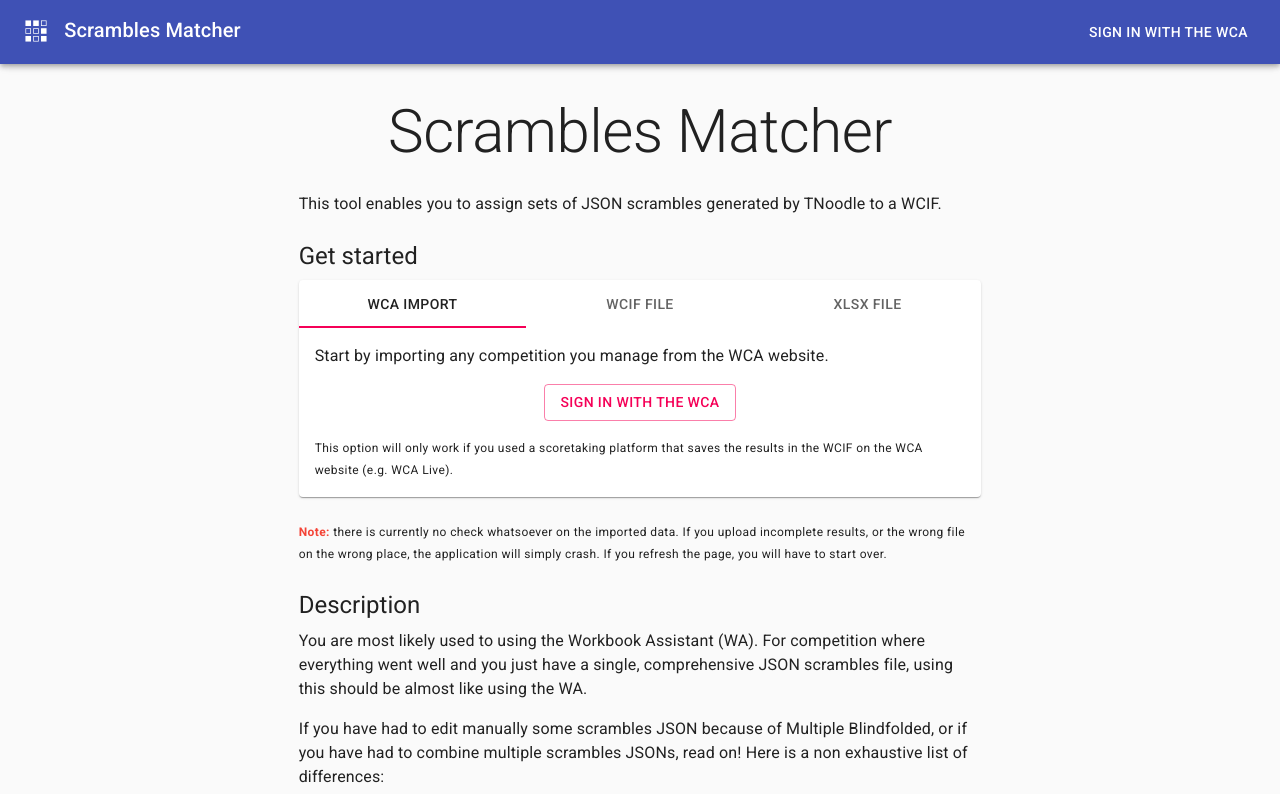
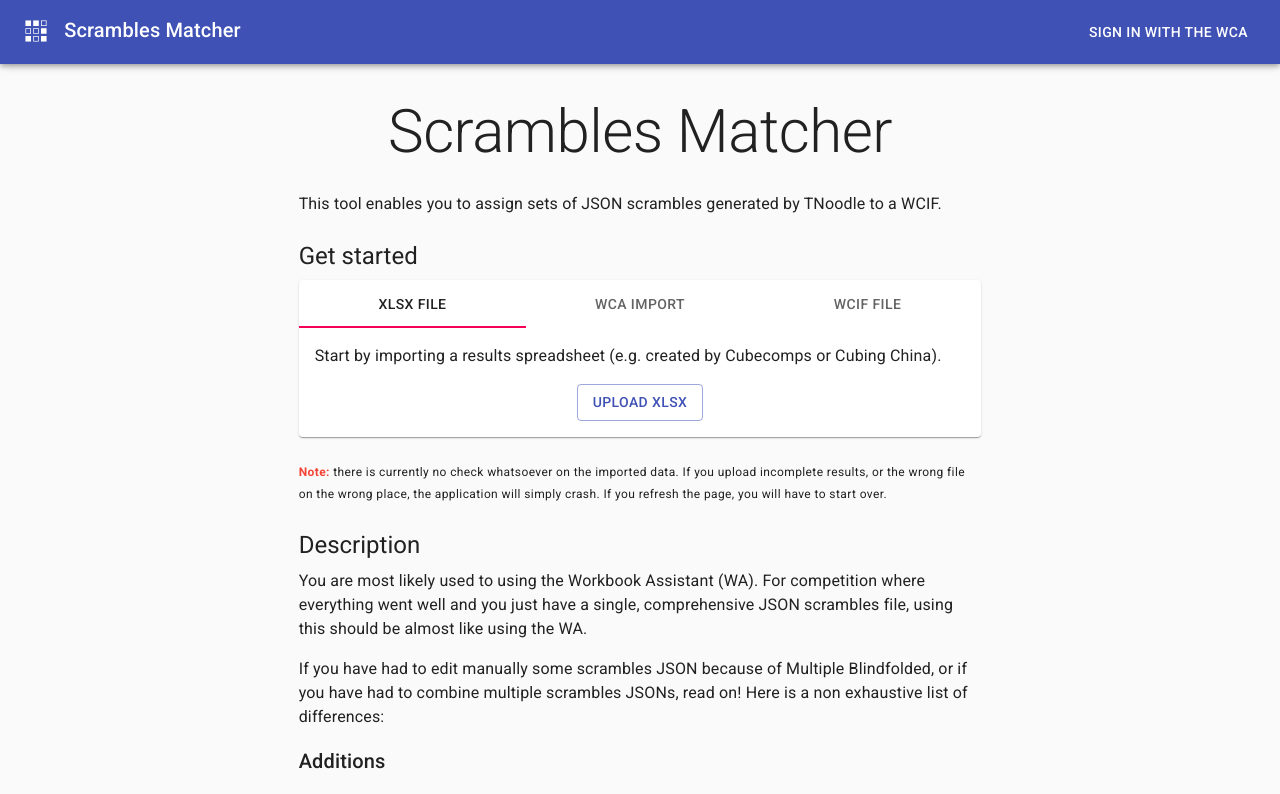
Before and after one commit to thewca/scrambles-matcher, a React (Create React App) app: page / in a window 1280 px wide. Shown: the top 794 px of the page. Built offline with nearby package versions, Linux system fonts and the light colour scheme.

Commit message:
Improve default tab activation.

```diff
--- a/src/components/App/App.jsx
+++ b/src/components/App/App.jsx
@@ -98,6 +98,7 @@ export default class App extends Component {
             importFromCompetition={this.importFromCompetition}
             competitions={competitions}
             loading={loading}
+            signedIn={!!this.state.userToken}
           />
         )}
       </div>
--- a/src/components/ImportWCIF/ImportWCIF.jsx
+++ b/src/components/ImportWCIF/ImportWCIF.jsx
@@ -113,9 +113,10 @@ const ImportWCIF = ({
   importFromCompetition,
   competitions,
   loading,
+  signedIn,
 }) => {
   const classes = useStyles();
-  const [tabValue, setTabValue] = useState(0);
+  const [tabValue, setTabValue] = useState(signedIn ? 'wca' : 'xlsx');
 
   // Dirty hack to preload given WCIF
   //handleWcifJSONLoad(tmpWcif);
@@ -144,12 +145,12 @@ const ImportWCIF = ({
                 value={tabValue}
                 onChange={(event, value) => setTabValue(value)}
               >
-                <Tab label="WCA import" />
-                <Tab label="WCIF file" />
-                <Tab label="XLSX file" />
+                <Tab label="XLSX file" value="xlsx" />
+                <Tab label="WCA import" value="wca" />
+                <Tab label="WCIF file" value="wcif" />
               </Tabs>
               <div className={classes.tabContent}>
-                {tabValue === 0 && (
+                {tabValue === 'wca' && (
                   <Grid container direction="column" spacing={2}>
                     <Grid item>
                       <Typography>
@@ -174,7 +175,7 @@ const ImportWCIF = ({
                     </Grid>
                   </Grid>
                 )}
-                {tabValue === 1 && (
+                {tabValue === 'wcif' && (
                   <Grid container direction="column" spacing={2}>
                     <Grid item>
                       <Typography>
@@ -205,7 +206,7 @@ const ImportWCIF = ({
                     </Grid>
                   </Grid>
                 )}
-                {tabValue === 2 && (
+                {tabValue === 'xlsx' && (
                   <Grid container direction="column" spacing={2}>
                     <Grid item>
                       <Typography>
```
